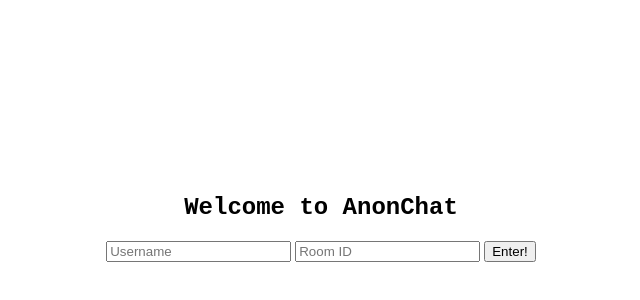
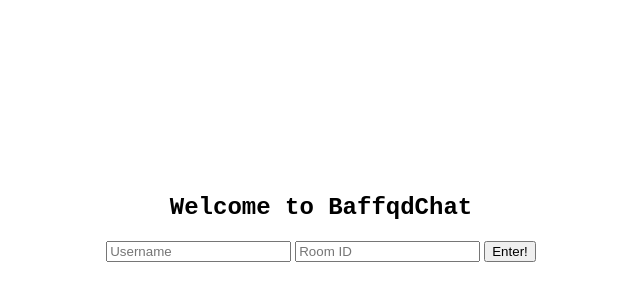
Before and after one commit to ReactiveNeon/web-chat, a website: page client/index.html in a window 1280 px wide. Shown: the part 56-356 px from the top of the page, without its empty margins (319-959 px from the left). Drawn offline with nearby package versions, Linux system fonts and the light colour scheme; no server answers.

Commit message:
changed title

```diff
--- a/client/index.html
+++ b/client/index.html
@@ -61,7 +61,7 @@
 </style>
 
 <div id="login" class="login">
-    <h2 class="header">Welcome to AnonChat</h2>
+    <h2 class="header">Welcome to BaffqdChat</h2>
 
     <form id="login-form" class="form">
         <input type="text" id="username" placeholder="Username">
```
